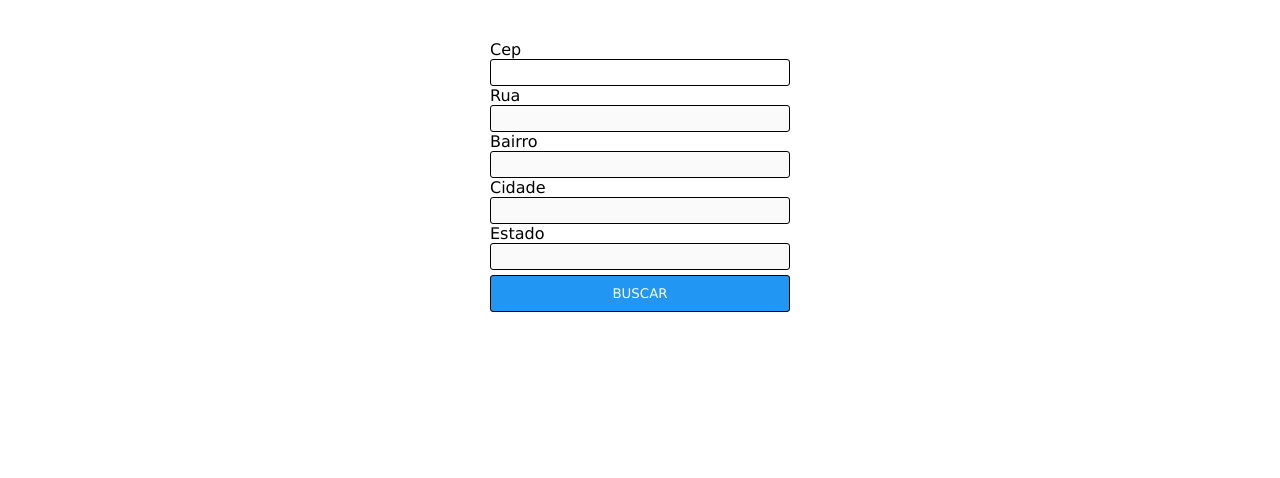
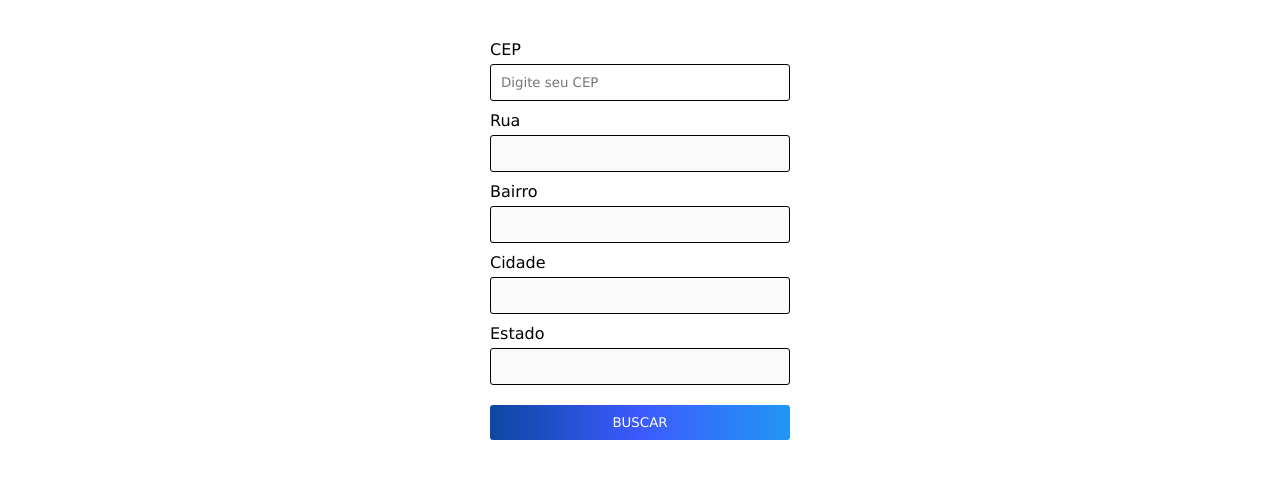
Before and after one commit to JoaopYoshio/ViaCep, a plain HTML site: page index.html in a window 1280 px wide. Shown: the part 240-718 px from the top of the page. Drawn offline with Linux system fonts and the light colour scheme.

Commit message:
alterações no CSS

```diff
--- a/index.html
+++ b/index.html
@@ -21,12 +21,12 @@
                 <img id="img" src="./img/travel_explore_black_24dp.svg" alt="travel explore">
             </figure>
         </div>
-
     </header>
     <main>
+
         <form name="CEP">
-            <label>Cep</label>
-            <input type="text" name="Cep" value="" id="cep">
+            <label>CEP</label>
+            <input type="text" name="Cep" value="" id="cep" placeholder="Digite seu CEP">
             <label>Rua</label>
             <input type="text" name="Rua" value=""  id="logradouro" disabled>
             <label>Bairro</label>
--- a/style.css
+++ b/style.css
@@ -22,19 +22,23 @@ form{
     width: 300px;
     margin:80px auto;
 }
+
 input{
     border: solid black 0.5px;
     width: 100%;
-    padding: 5px;
+    padding: 10px;
+    margin-bottom: 10px;
+    margin-top: 5px;
     border-radius: 3px;
     color: black;
 }
 #button{
     width: 100%;
     padding: 10px;
-    margin-top: 5px;
+    margin-top: 10px;
+    border: none;
     border-radius: 3px;
-    background-color: #2196F3;
+    background:linear-gradient(to right, #0D47A1,#3D5AFE,#2196F3);
     color: white;
     cursor: pointer;
 }
```
